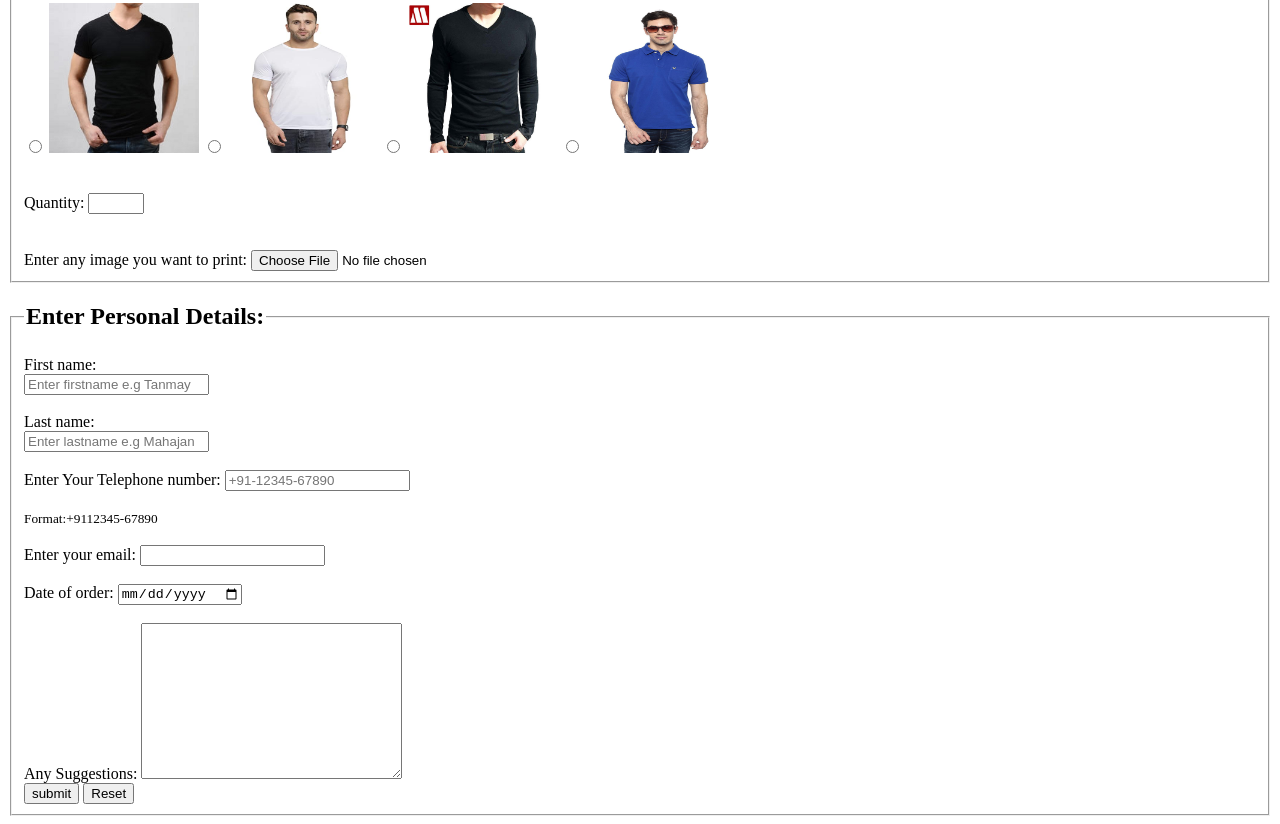
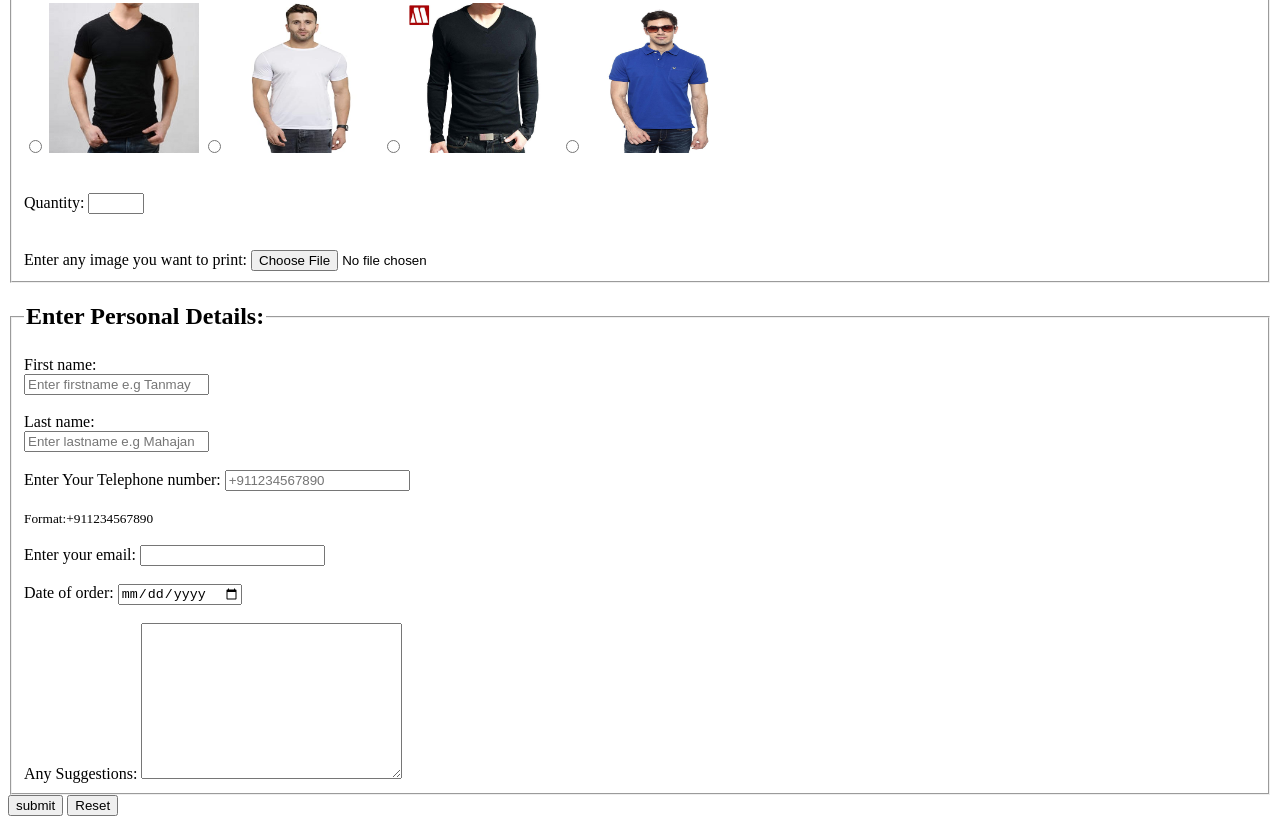
Before and after one commit to tanmaytm29/Ip1.2, a plain HTML site: page index.html in a window 1280 px wide. Shown: the part 732-1556 px from the top of the page. Drawn offline with Linux system fonts and the light colour scheme.

Commit message:
Update index.html

```diff
--- a/index.html
+++ b/index.html
@@ -55,18 +55,18 @@
             <label for="lname">Last name:</label><br>
             <input type="text" id="lname" name="lname" value="" placeholder="Enter lastname e.g Mahajan"required><br><br>
             <label for="phone">Enter Your Telephone number:</label>
-            <input type="tel" id="phone" name="phone" placeholder="+91-12345-67890"
+            <input type="tel" id="phone" name="phone" placeholder="+911234567890"
                 pattern="[+]{1}[0-9]{2}[0-9]{5}[0-9]{5}" required><br><br>
-            <small>Format:+9112345-67890</small><br><br>
+            <small>Format:+911234567890</small><br><br>
             <label for="email">Enter your email:</label>
             <input type="email" id="email" name="email"required><br><br>
             <label for="date">Date of order:</label>
             <input type="date" name="date" id="date"required><br><br>
             <label for="Suggestions">Any Suggestions:</label>
             <textarea name="Suggestions" id="Suggestions" cols="30" rows="10"></textarea><br>
+        </fieldset>
             <input type="submit" value="submit">
             <input type="reset" value="Reset">
-        </fieldset>
     </form>
 </body>
 
```
